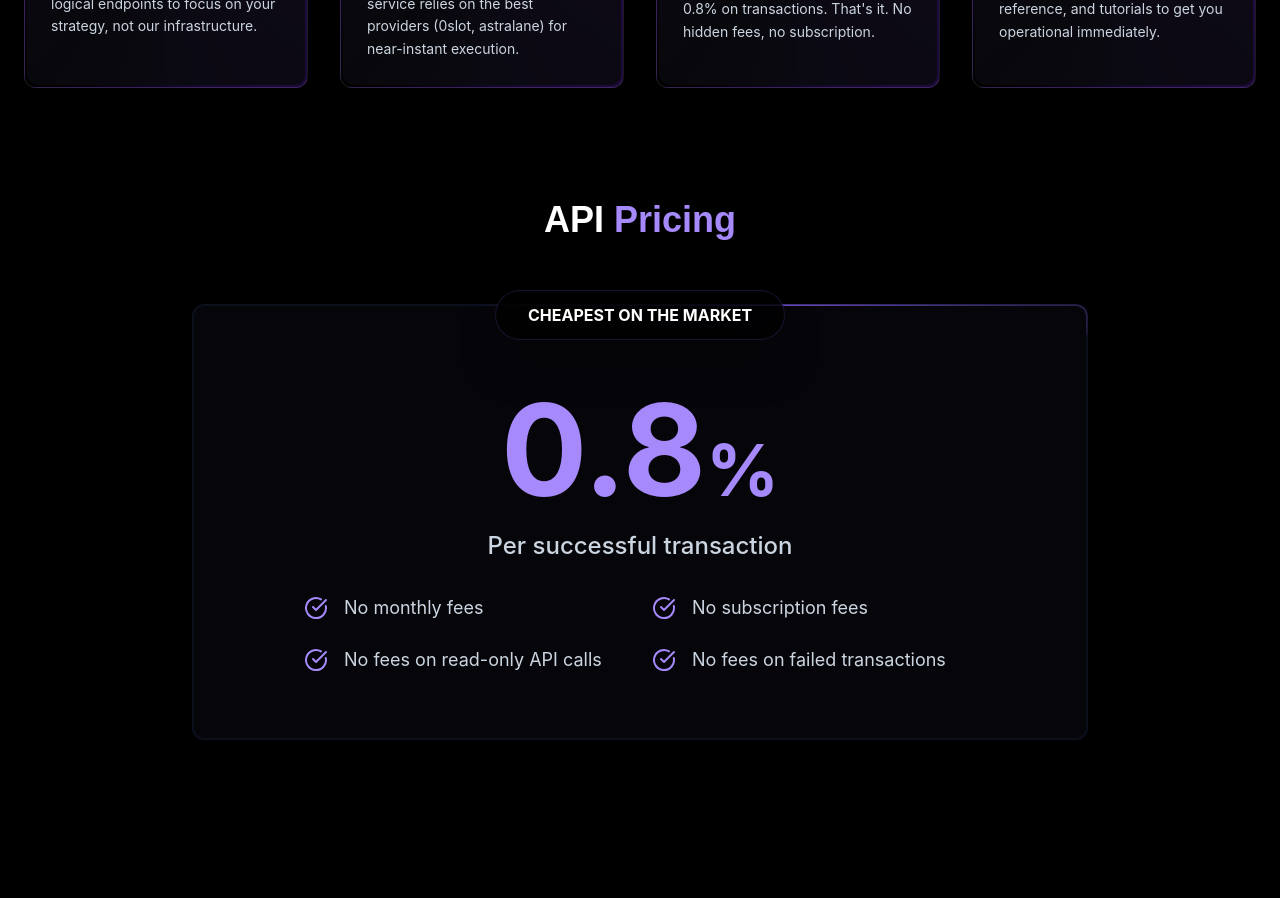
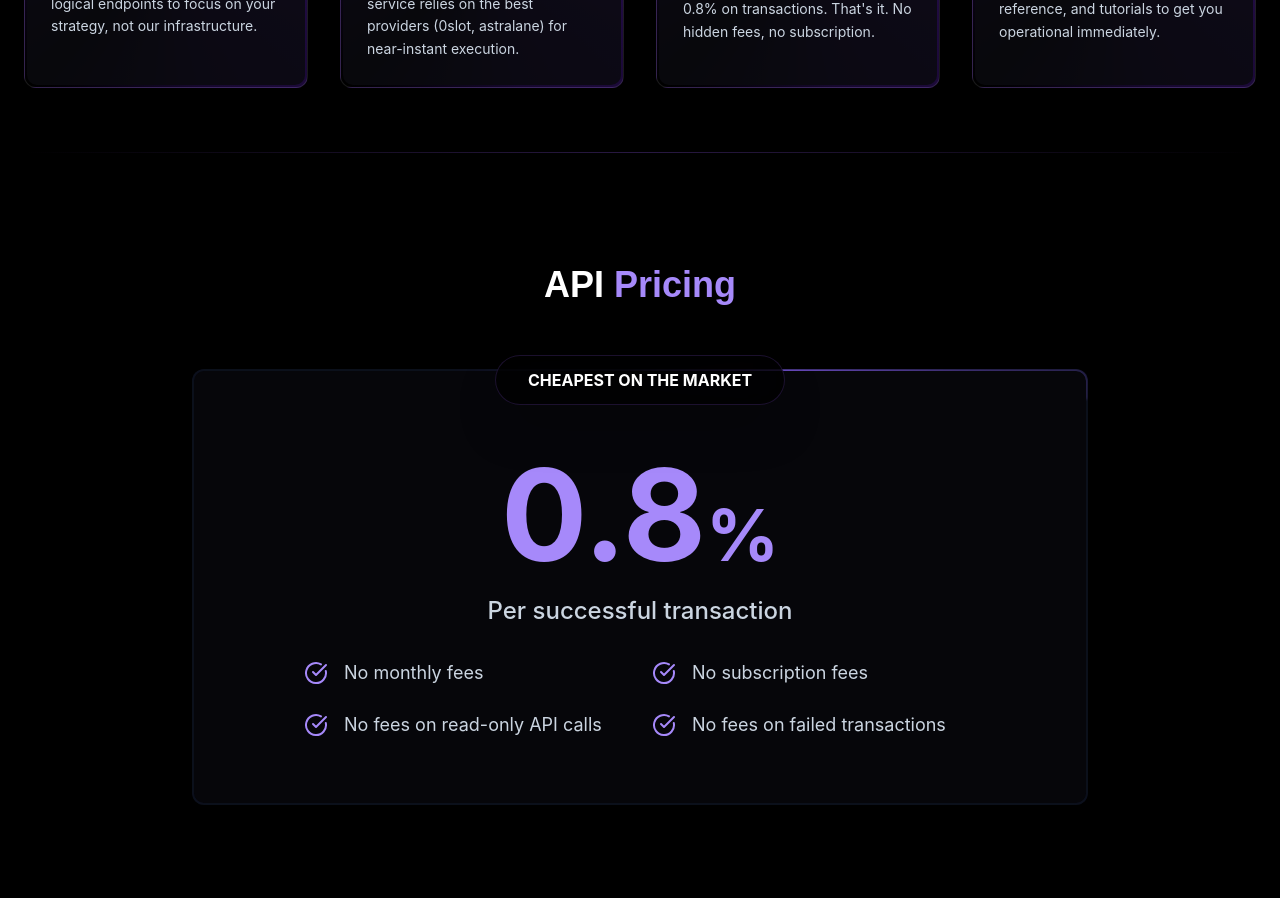
Before and after one commit to OSTEN44425/golden-meme-launchpad, a React (Vite) app: page / in a window 1280 px wide. Shown: the part 3220-4118 px from the top of the page. Built offline with nearby package versions, Linux system fonts and the light colour scheme.

Commit message:
Add separator between sections.
Add a separator between "Trading API Edge" and "API Pricing" sections.

```diff
--- a/src/pages/Index.tsx
+++ b/src/pages/Index.tsx
@@ -669,6 +669,13 @@ async fn main() -> Result<(), Box<dyn std::error::Error>> {
         </section>
       </FadeContent>
 
+      {/* Separator */}
+      <div className="py-8">
+        <div className="container mx-auto px-6">
+          <div className="h-px bg-gradient-to-r from-transparent via-violet-500/30 to-transparent"></div>
+        </div>
+      </div>
+
       {/* Pricing Section */}
       <FadeContent>
         <section id="pricing" className="py-20 relative">
```
